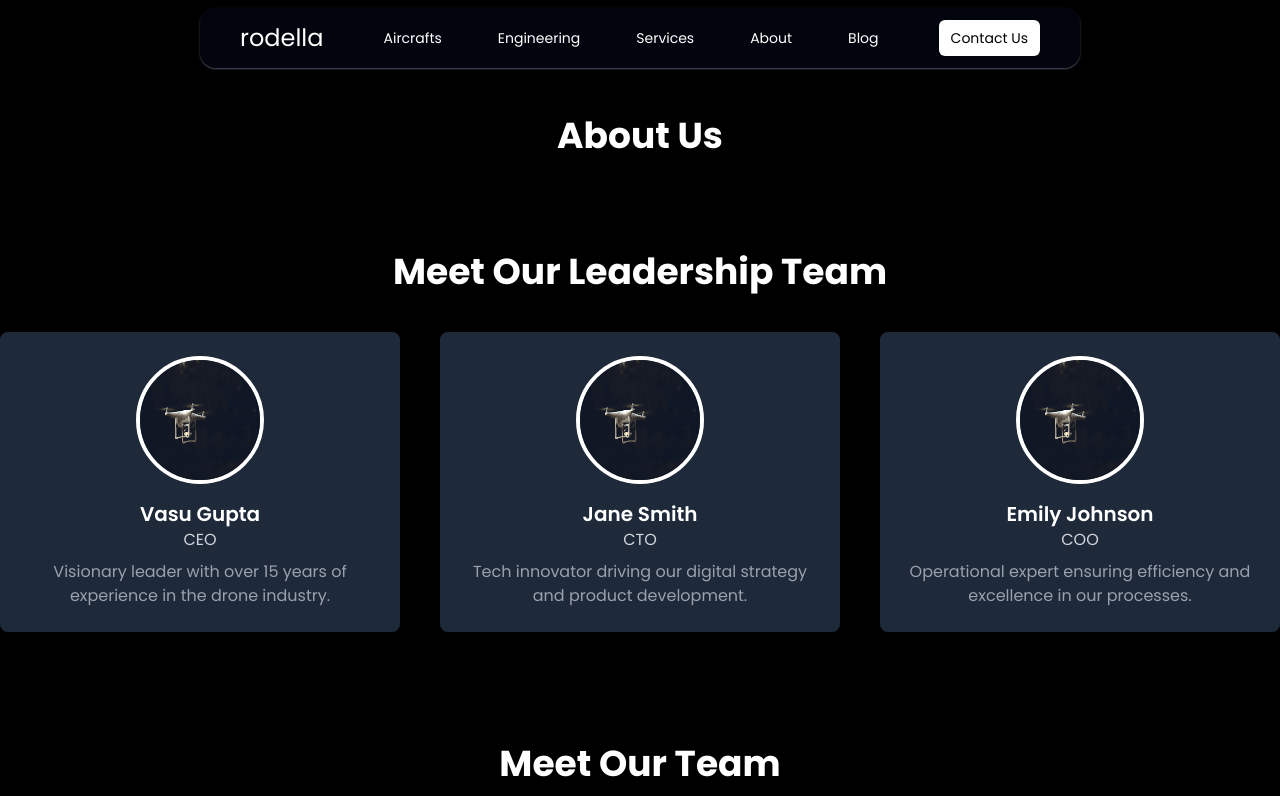
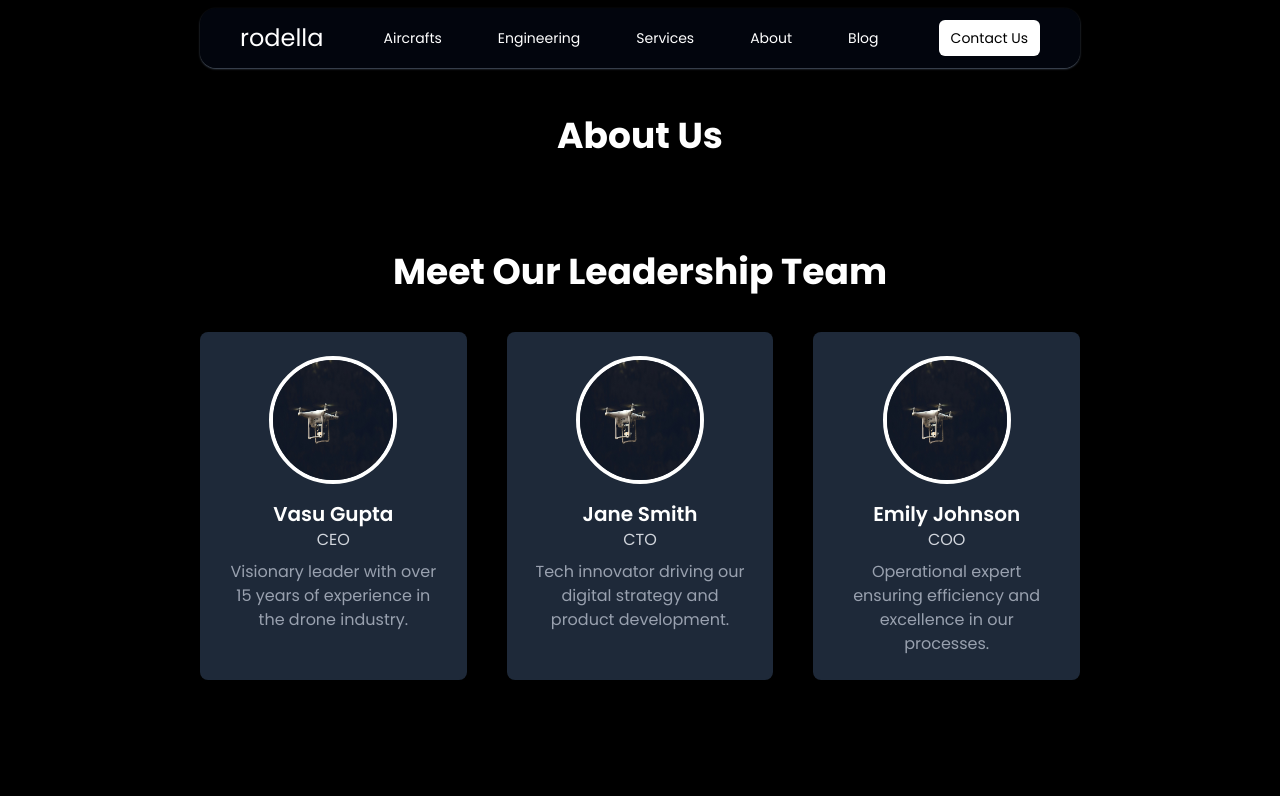
Before and after one commit to Devmangrani/JobSewa, a React (Vite) app in the folder rodella-website/: page /about in a window 1280 px wide. Shown: the top 796 px of the page. Built offline with nearby package versions, Linux system fonts and the light colour scheme.

Commit message:
added padding around the team cards

```diff
--- a/rodella-website/src/pages/AboutUs.jsx
+++ b/rodella-website/src/pages/AboutUs.jsx
@@ -49,7 +49,7 @@ const AboutUs = () => {
       </div>
 
       {/* Leadership Team Section */}
-      <div className="text-center py-12">
+      <div className="text-center py-12 px-50">
         <h2 className="text-4xl font-bold text-white">
           Meet Our Leadership Team
         </h2>
```
